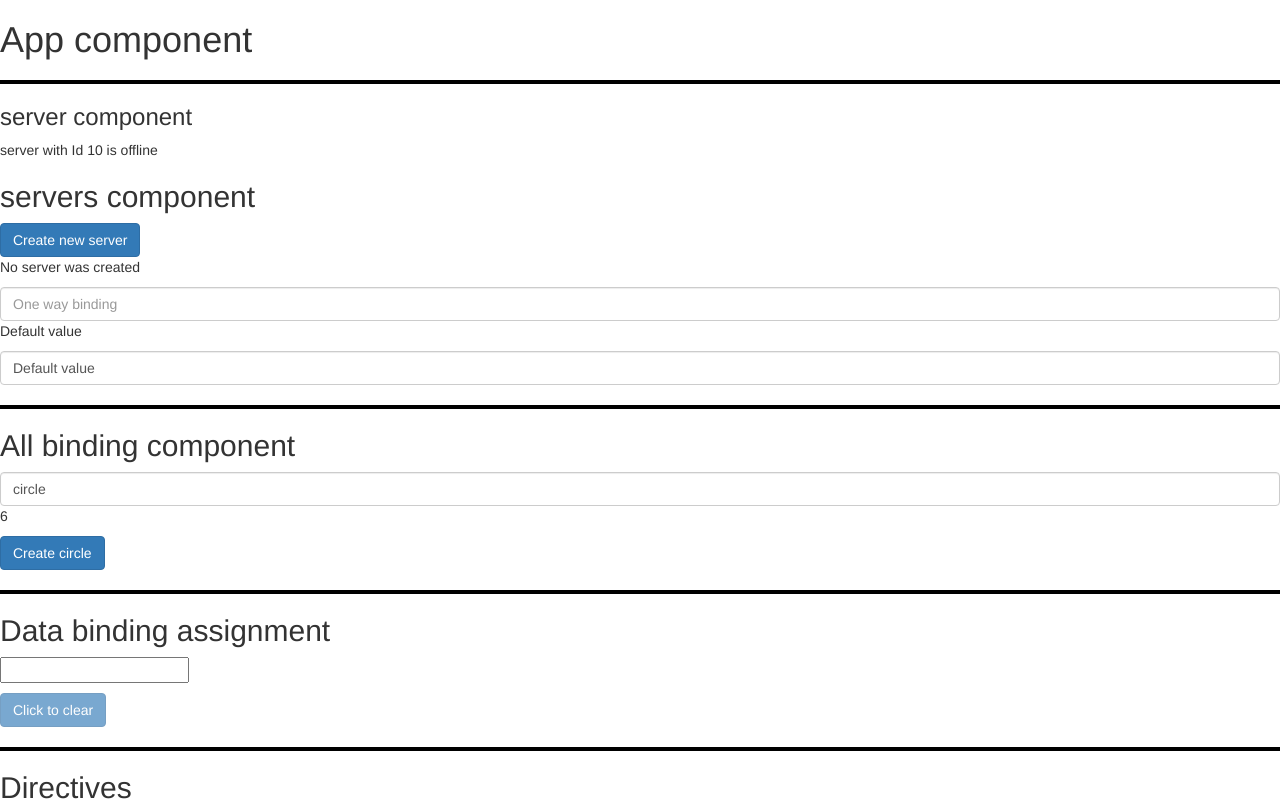
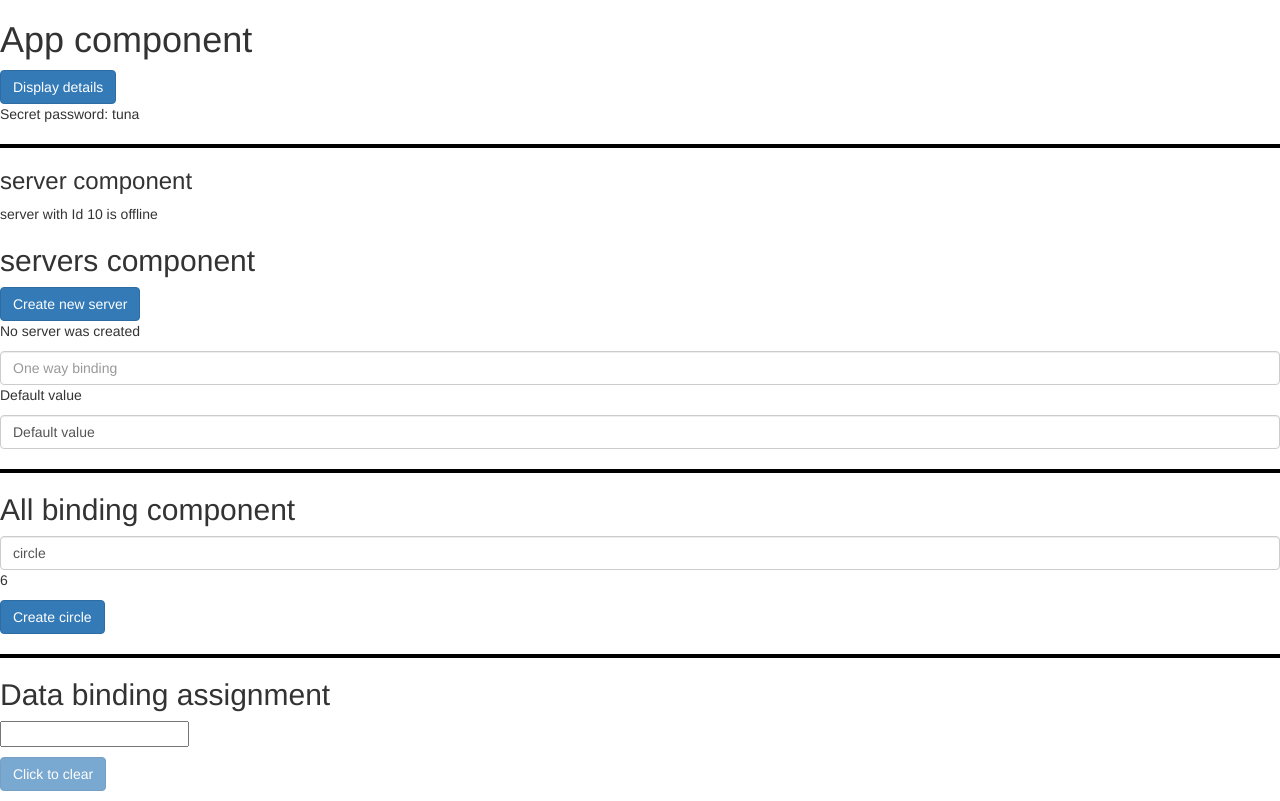
Before and after one commit to shivubd/course-app, an Angular app: page / in a window 1280 px wide. Shown: the top 801 px of the page. Built offline with nearby package versions, Linux system fonts and the light colour scheme.

Commit message:
directive-assignment

```diff
--- a/src/app/app.component.html
+++ b/src/app/app.component.html
@@ -1,4 +1,5 @@
 <h1>App component</h1>
+<app-directives-assignment></app-directives-assignment>
 <hr>
 <app-servers></app-servers> <!-- loads servers component template -->
 <hr>
--- a/src/app/app.module.ts
+++ b/src/app/app.module.ts
@@ -8,6 +8,7 @@ import { FormsModule } from '@angular/forms';
 import { AllBindingComponent } from './all-binding/all-binding.component';
 import { DataBindingAssignmentComponent } from './data-binding-assignment/data-binding-assignment.component';
 import { LearnDirectivesComponent } from './learn-directives/learn-directives.component';
+import { DirectivesAssignmentComponent } from './directives-assignment/directives-assignment.component';
 
 @NgModule({ //Decorator for defining a module
   declarations: [
@@ -16,7 +17,8 @@ import { LearnDirectivesComponent } from './learn-directives/learn-directives.co
     ServersComponent,
     AllBindingComponent,
     DataBindingAssignmentComponent,
-    LearnDirectivesComponent //we should declare the components which will be used by app.component
+    LearnDirectivesComponent,
+    DirectivesAssignmentComponent //we should declare the components which will be used by app.component
   ],
   imports: [
     BrowserModule,
--- /dev/null
+++ b/src/app/directives-assignment/directives-assignment.component.css
@@ -0,0 +1,3 @@
+.custom-class {
+    color: white;
+}
--- /dev/null
+++ b/src/app/directives-assignment/directives-assignment.component.html
@@ -0,0 +1,14 @@
+<button class="btn btn-primary"
+    (click)="buttonClick()">
+    Display details
+</button>
+<p *ngIf="isEnabled">Secret password: tuna</p>
+<ul>
+    <!--index a i, returns the index of current iteration it starts from 0-->
+    <li *ngFor="let click of clicks; index as i"
+        [ngStyle]="{backgroundColor: i+1>4?'blue':''}"
+        [ngClass]="{'custom-class':i+1>4}">{{click}}</li>
+        <!--[ngClass]="{ 'classname': true }"
+                            OR
+            [ngClass]="true/false?'classname1':'classname2'"-->
+</ul>
--- /dev/null
+++ b/src/app/directives-assignment/directives-assignment.component.ts
@@ -0,0 +1,15 @@
+import { Component } from '@angular/core';
+
+@Component({
+  selector: 'app-directives-assignment',
+  templateUrl: './directives-assignment.component.html',
+  styleUrls: ['./directives-assignment.component.css']
+})
+export class DirectivesAssignmentComponent {
+  isEnabled: boolean = true;
+  clicks: string[] = [];
+  buttonClick() {
+    this.isEnabled = !this.isEnabled;
+    this.clicks.push(new Date().toString());
+  }
+}
```
Also changed, not shown: 1 other file (tests, documents, lock files or other folders).
